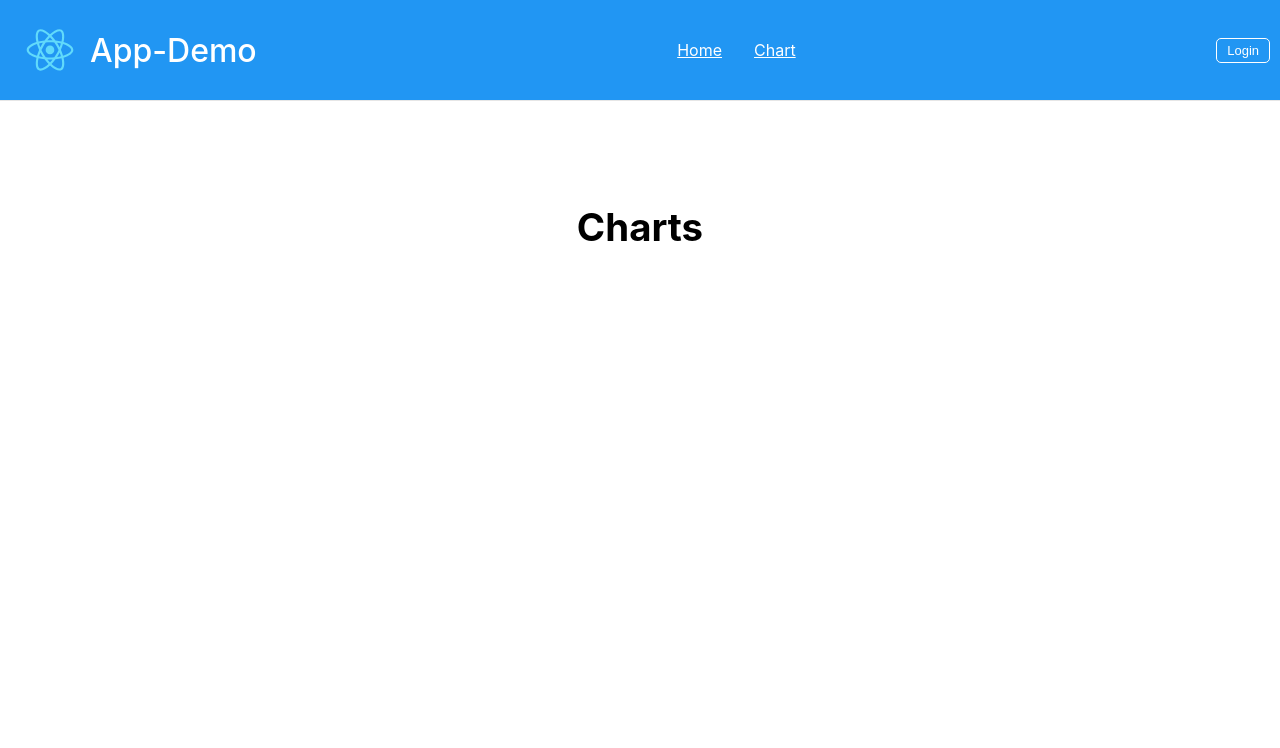
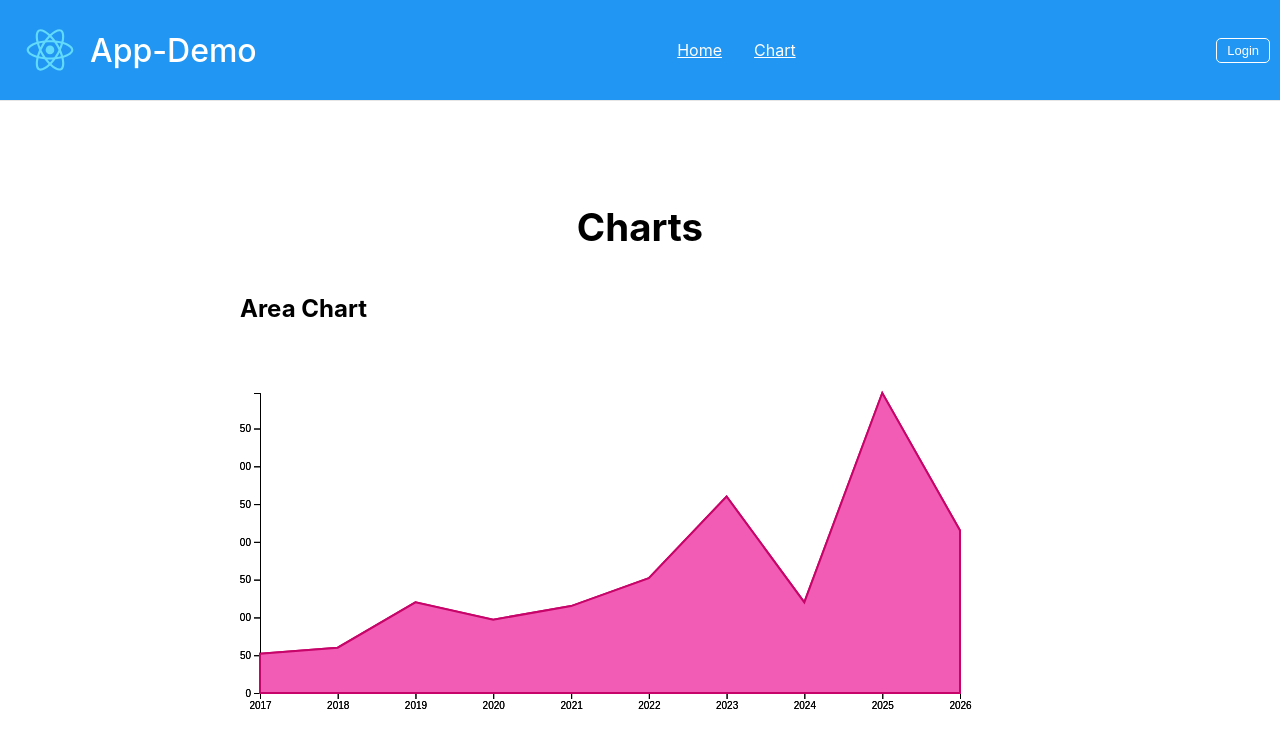
Before and after one commit to hcone5006/stitches-demo, a React (Create React App) app: page /chart in a window 1280 px wide. Shown: the top 748 px of the page. Built offline with nearby package versions, Linux system fonts and the light colour scheme.

Commit message:
added a demo d3 chart, temp removed onclick event from nav button

```diff
--- a/src/Components/BarChart/BarChart.jsx
+++ /dev/null
@@ -1,38 +0,0 @@
-import React from 'react';
-// import { styled } from "@stitches/react";
-import "./BarChart.css";
-import * as d3 from 'd3';
-
-// export const StyledBarChart = styled("div",  {
-//   display: 'block',
-
-//   // variants: {
-//   //   size: {
-//   //     small: {
-//   //       width: "600px",
-//   //     },
-//   //     large: {
-//   //       width: "100%",
-//   //     }
-//   //   }
-//   // }
-// });
-
-export const BarChart = (props) => {
-  return (
-    <>
-      <svg
-        style={{
-          height: 500,
-          width: "100%",
-          marginRight: "0px",
-          marginLeft: "0px",
-        }}
-      >
-        <g className="plot-area" />
-        <g className="x-axis" />
-        <g className="y-axis" />
-      </svg>
-    </>
-  )
-};
--- /dev/null
+++ b/src/Components/Charts/AreaChart.jsx
@@ -0,0 +1,70 @@
+import React, { useEffect, useRef } from 'react'
+import * as d3 from 'd3'
+import './AreaChart.css'
+
+const data = [
+	{ year: '2017', count: 52 },
+	{ year: '2018', count: 60 },
+	{ year: '2019', count: 120 },
+	{ year: '2020', count: 97 },
+	{ year: '2021', count: 115 },
+	{ year: '2022', count: 152 },
+	{ year: '2023', count: 260 },
+	{ year: '2024', count: 120 },
+	{ year: '2025', count: 397 },
+	{ year: '2026', count: 215 },
+]
+
+const AreaChart = (props) => {
+
+	const areaChart = useRef()
+	const dimensions = { width: 800, height: 400 }
+
+	useEffect(() => {
+
+		const svg = d3.select(areaChart.current)
+									.attr('width', dimensions.width)
+									.attr('height', dimensions.height)
+									// .style('background-color', 'yellow')
+		// x scale
+		const x = d3.scaleTime()
+								.domain(d3.extent(data, d => d3.timeParse('%Y')(d.year)))
+								.range([0, dimensions.width - 100])
+		// x axis
+		svg.append('g')
+				.call(d3.axisBottom(x))
+				.attr('transform', 'translate(20,350)')
+
+		// y axi
+		const y = d3.scaleLinear()
+								.domain([0, d3.max( data, d => d.count )])
+								.range([dimensions.height - 100, 0])
+
+		svg.append('g')
+				.call(d3.axisLeft(y))
+				.attr('transform','translate(20,50)')
+
+		const area = d3.area()
+										.x(d => x(d3.timeParse('%Y')(d.year)))
+										.y0(y(0))
+										.y1(d => y(d.count))
+		// area graph
+		svg.append('path')
+				.datum(data)
+				.attr('d', area)
+				.attr('fill','#f25cb4')
+				.attr('stroke', '#c70469')
+				.attr('stroke-width', '2')
+				.attr('transform', 'translate(20,50)')
+	})
+
+	return (
+    <div id='chartArea'>
+			<h2>Area Chart</h2>
+			<svg ref={areaChart} />
+		</div>
+	)
+
+}
+
+export default AreaChart;
--- a/src/Components/Navbar/Navbar.jsx
+++ b/src/Components/Navbar/Navbar.jsx
@@ -55,7 +55,9 @@ export const Navbar = (props) => {
         <NavLink to="/" className="nav-links">Home</NavLink>
         <NavLink to="chart" className="nav-links">Chart</NavLink>
       </nav> */}
-      <Button size="small" variant="primary" label="Login" onClick={props.loginOnClick} />
+      <Button size="small" variant="primary" label="Login"
+      // onClick={props.loginclick}
+      />
     </StyledNavbar>
   )
 };
--- a/src/Pages/ChartPage/ChartPage.jsx
+++ b/src/Pages/ChartPage/ChartPage.jsx
@@ -2,7 +2,7 @@ import "./ChartPage.css";
 import { Navbar } from "../../Components/Navbar/Navbar";
 import { Container } from "../../Components/Container";
 import { NavLink } from "react-router-dom";
-import { BarChart } from "../../Components/BarChart/BarChart";
+import AreaChart from "../../Components/Charts/AreaChart.jsx";
 // import { Button } from "../../Components/Button/Button.jsx";
 // import { Box } from "../../Components/Box";
 
@@ -13,7 +13,10 @@ function ChartPage() {
 
   return (
     <>
-      <Navbar bg="primary" loginOnClick={handleClick}>
+      <Navbar
+      bg="primary"
+      // loginclick={handleClick}
+      >
         <nav>
           <NavLink to="/" className="nav-links">Home</NavLink>
           <NavLink to="chart" className="nav-links">Chart</NavLink>
@@ -22,7 +25,7 @@ function ChartPage() {
 
       <Container align="center" spacing="large">
         <h1>Charts</h1>
-        <BarChart />
+        <AreaChart width={400} height={300} />
       </Container>
     </>
   );
--- a/src/Pages/Home/Home.jsx
+++ b/src/Pages/Home/Home.jsx
@@ -16,7 +16,10 @@ function Home() {
 
   return (
     <>
-      <Navbar bg="primary" loginOnClick={handleClick}>
+      <Navbar
+      bg="primary"
+      // loginclick={handleClick}
+      >
         <nav>
           <NavLink to="/" className="nav-links">Home</NavLink>
           <NavLink to="chart" className="nav-links">Chart</NavLink>
```
Also changed, not shown: src/Components/Charts/AreaChart.css (added).
